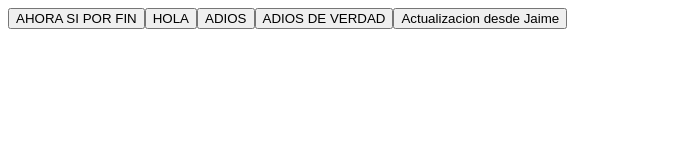
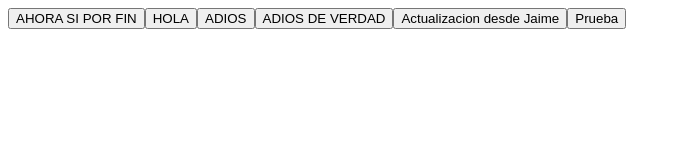
Before and after one commit to jaiimessoto/AngularTrainees, an Angular app: page / in a window 1280 px wide. Shown: the top 160 px of the page, without its empty margins (0-681 px from the left). Built offline with nearby package versions, Linux system fonts and the light colour scheme.

Commit message:
button de prueba

```diff
--- a/src/app/app.component.html
+++ b/src/app/app.component.html
@@ -6,3 +6,4 @@
 <button>ADIOS DE VERDAD</button>
 
 <button>Actualizacion desde Jaime</button>
+<button>Prueba</button>
```
